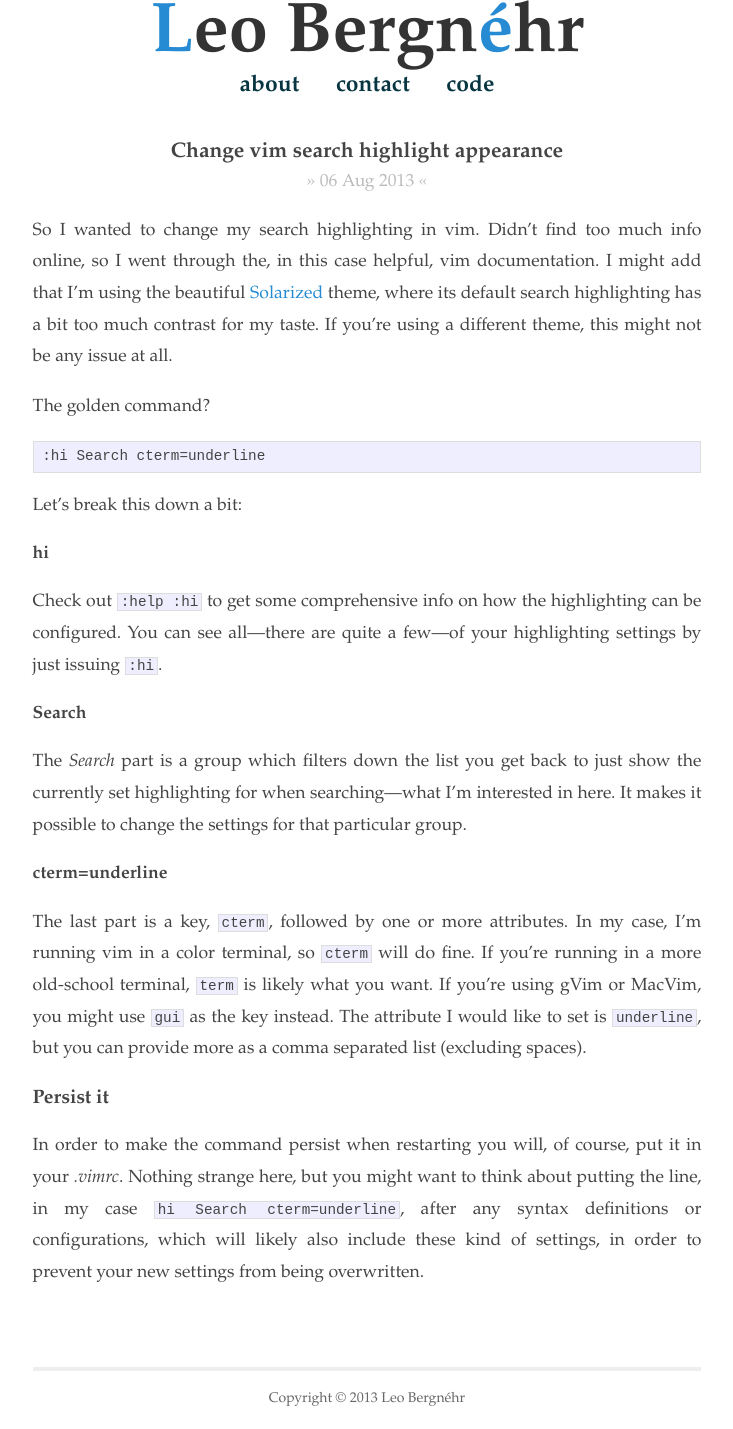
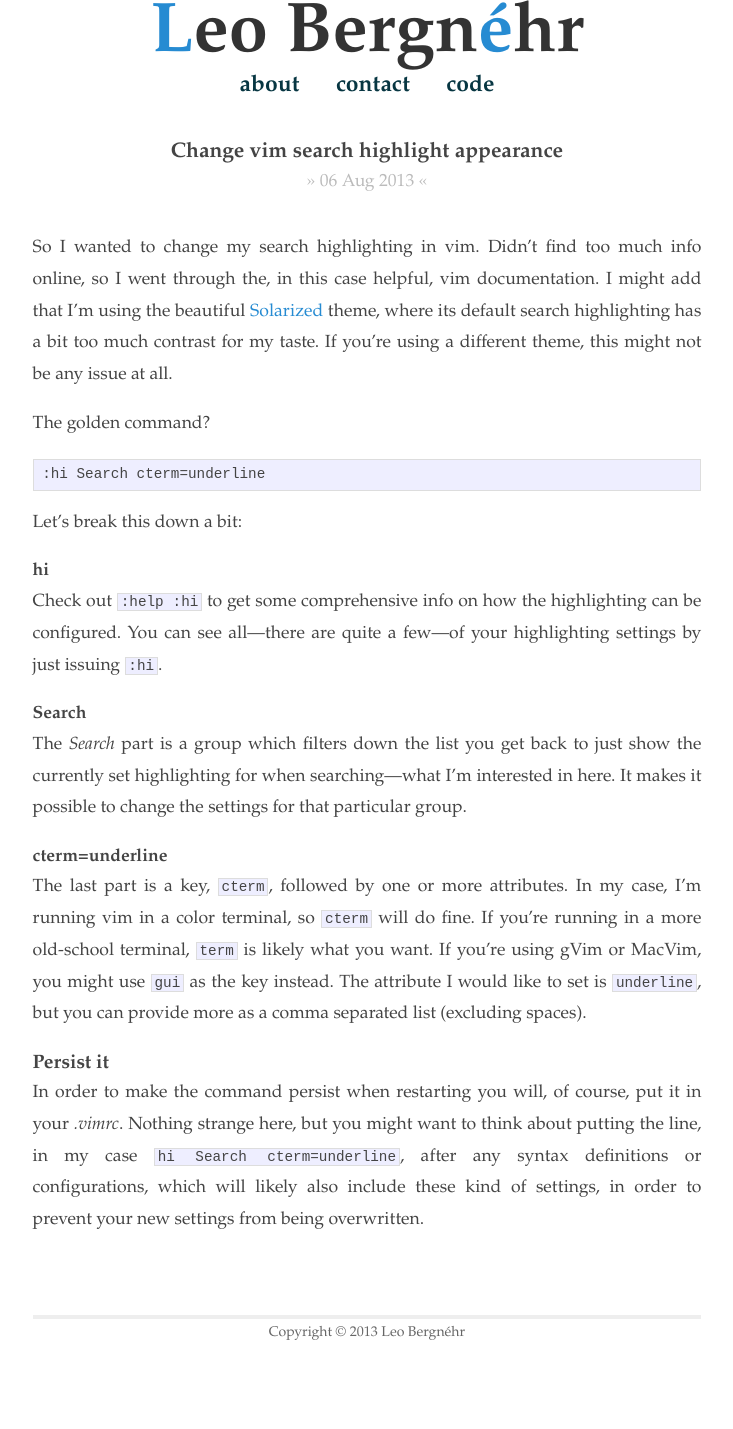
Before and after one commit to lbergnehr/lbergnehr.github.io, a Jekyll site: the page built from _posts/2013-08-06-change-vim-search-highlight-appearance.markdown, in a window 1280 px wide. Shown: the whole page, without its empty margins (273-1006 px from the left). Built offline with Jekyll 4.4.1, drawn with Linux system fonts in a browser that asks for light colours; Markdown is read by kramdown in place of the engine named in the settings; after the commit the page ends 1363 px from its top, so only the background shows below that; grey boxes are pictures that could not be loaded.

Commit message:
Header margin tuning

```diff
--- a/css/main.css
+++ b/css/main.css
@@ -35,7 +35,7 @@ h3 { font-size: 100%; }
 
 
 h1 { margin-bottom: 1em; }
-p { margin: 1em 0; }
+p { margin: 0 0 1em 0; }
 
 a {
   color: #268bd2;
@@ -180,7 +180,10 @@ div.contact ul {
 /*
 /*****************************************************************************/
 
-.post-header { text-align: center; }
+.post-header {
+  text-align: center;
+  margin-bottom: 2em;
+}
 
 .post-header .post-title, .post-header .post-date { margin: 0; }
 
@@ -209,6 +212,10 @@ div.contact ul {
 
 .post pre code {
   border: none;
+}
+
+.post .highlight {
+  margin-bottom: 1em;
 }
 
 /* terminal */
```
